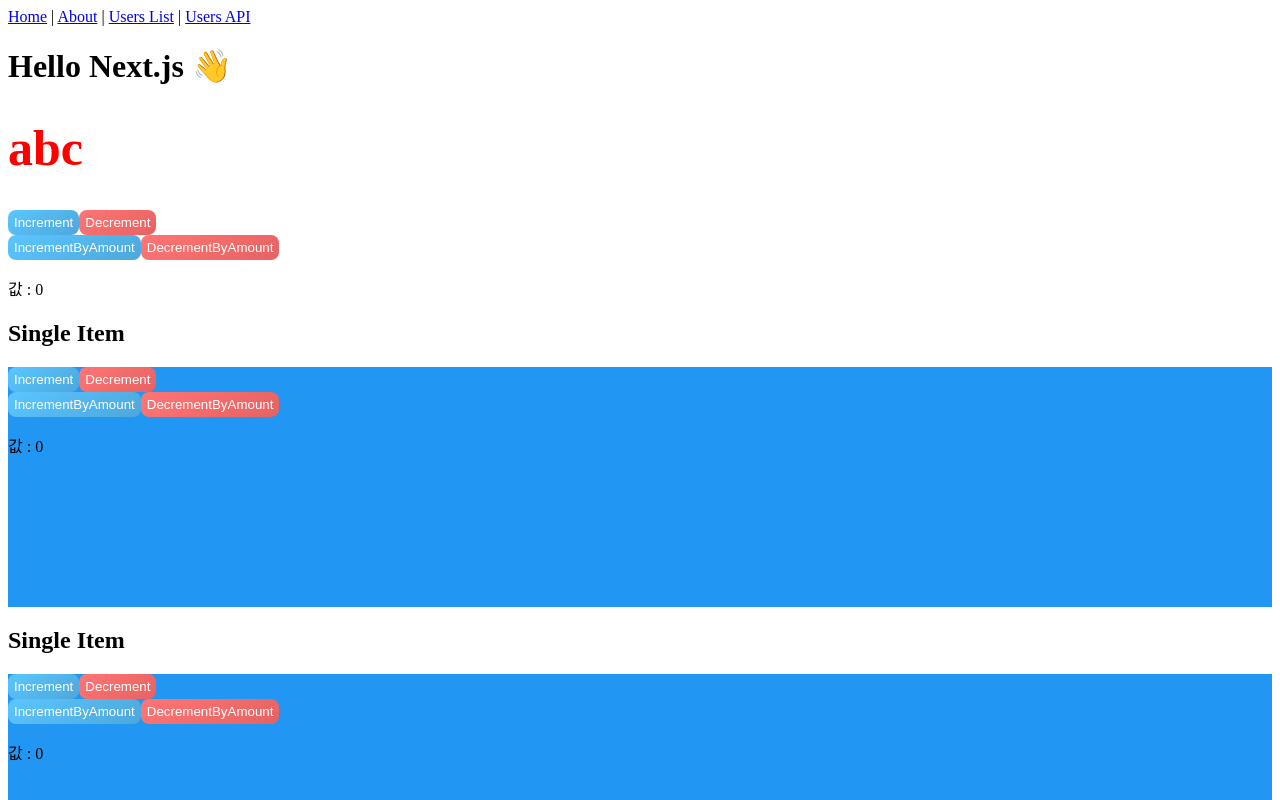
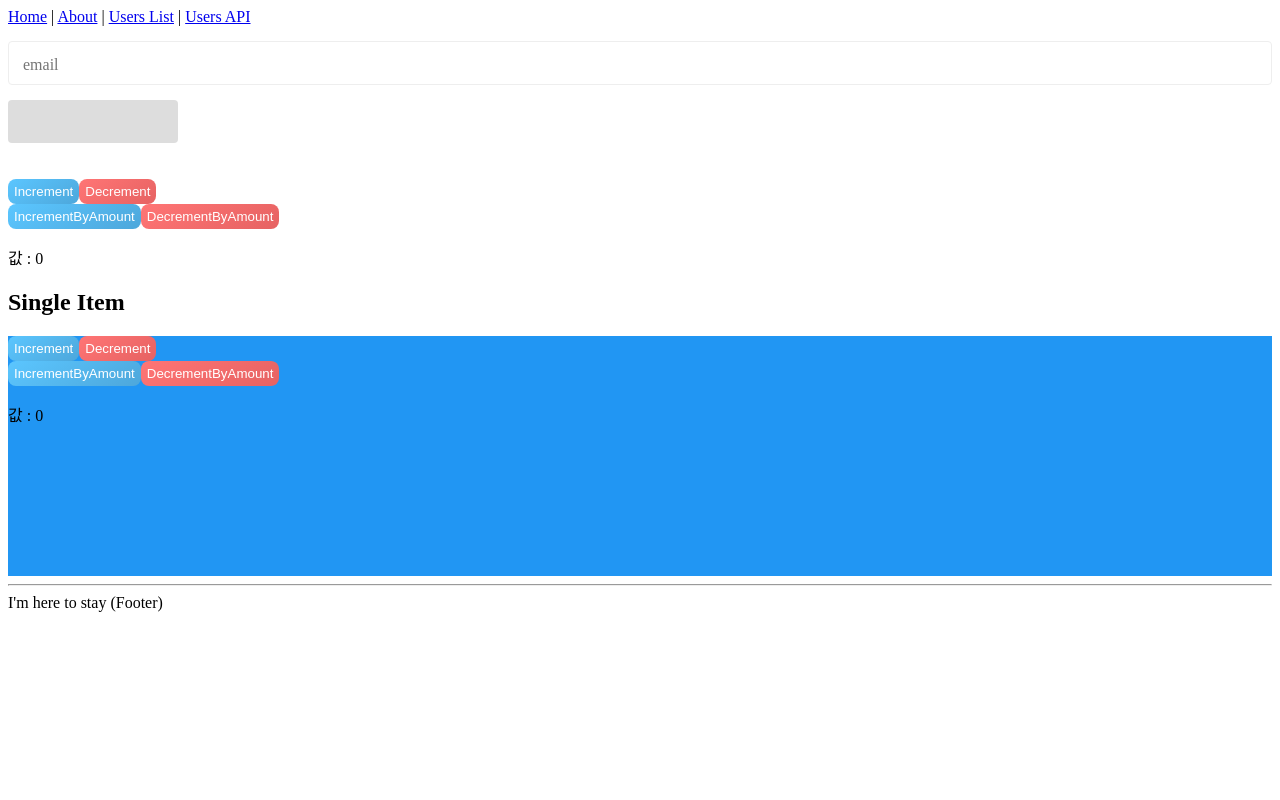
Before and after one commit to algo2000/SeIf, a Next.js app in the folder seif-app/: page / in a window 1280 px wide. Shown: the top 800 px of the page. Built offline with nearby package versions, Linux system fonts and the light colour scheme.

Commit message:
update input animation

```diff
--- /dev/null
+++ b/seif-app/components/textbox/Input.tsx
@@ -0,0 +1,102 @@
+import { ChangeEventHandler, FocusEventHandler, useState } from "react";
+import styled from "styled-components";
+
+type InputStyleType = {
+  focused: Boolean,
+}
+
+const InputContainer = styled.div<InputStyleType>`
+  display:flex;
+  flex-direction: column;
+  margin: 15px 0;
+  position:relative;
+
+  & > input {
+    border: 1px solid #eee;
+    border-radius: 0.25rem;
+    background-color: transparent;
+    outline: none;
+    padding: 12px 3px 12px 15px;
+    font-size: 16px;
+    transition: all 0.2s ease;
+    z-index: 500;
+  }
+  & > label {
+    color: #757575;
+    position: absolute;
+    top: 15px;
+    left: 15px;
+    transition: all 0.2s ease;
+    z-index: 500;
+
+    ${props => props.focused && `
+      font-size: 13px;
+      transform: translateY(-23px) translateX(-5px);
+      z-index: 501;
+      background: white;
+      padding: 0 8px;
+    `}
+  }
+`;
+
+type InputType = {
+  value?: string | undefined,
+  type?: string | undefined,
+  label?: string | undefined,
+  onChange?: any,
+  onFocus?: FocusEventHandler<HTMLInputElement> | undefined,
+  onBlur?: FocusEventHandler<HTMLInputElement> | undefined,
+  setRef?: any,
+}
+
+const Input = ({
+  value,
+  type,
+  label,
+  onChange,
+  onFocus,
+  onBlur,
+  setRef,
+  ...props
+}:InputType) => {
+
+  const [focused, setFocused] = useState<Boolean>(false);
+
+  const handleOnFocus = () => {
+    setFocused(true)
+  }
+
+  const handleOnBlur = () => {
+    setFocused(false)
+  }
+
+  const renderLabel = () => label && <label>{ label }</label>
+
+  const isFocused = focused || String(value).length || type === "date"
+
+  return (
+    <InputContainer focused={isFocused}>
+      { renderLabel() }
+      <input
+        value={value}
+        type={type}
+        onChange={e => onChange(e.target.value)}
+        onFocus={handleOnFocus}
+        onBlur={handleOnBlur}
+        ref={ref => setRef(ref)}
+        {...props}
+      />
+    </InputContainer>
+  )
+}
+
+Input.defaultProps = {
+  type: "text",
+  label: "",
+  onChange: (text: string) => { console.error(`Missing onChange prop: ${text}`) },
+  onFocus: () => {},
+  onBlur: () => {},
+  setRef: () => {},
+}
+
+export default Input
--- a/seif-app/components/textbox/Textbox.tsx
+++ b/seif-app/components/textbox/Textbox.tsx
@@ -23,7 +23,7 @@
   }
 
   const InputStyle = styled.input<focusType>`
-    transition: all 0.2s;
+    transition: all 0.2s ease;
     outline: none;
     border: none;
     border-radius: 4px;
--- a/seif-app/pages/index.tsx
+++ b/seif-app/pages/index.tsx
@@ -1,24 +1,25 @@
-import React from 'react'
+import React, { useState } from 'react'
 import styled from 'styled-components'
 import Layout from '../components/Layout'
+import Input from '../components/textbox/Input'
 import Textbox from '../components/textbox/Textbox'
 import { Counter } from '../features/counter/Counter'
 import { TestSlick } from '../features/slick/TestSlick'
 
-const Title = styled.h1`
-  color: red;
-  font-size: 50px;
-`
 const IndexPage = () => {
+  const [value, setValue] = useState<string>("");
   return (
   <Layout title="Home | Next.js + TypeScript Example">
-    <h1>Hello Next.js 👋</h1>
-    <Title>abc</Title>
+    <Input
+      type="email"
+      label="email"
+      value={value}
+      onChange={(val: string)=> setValue(val)}
+    />
+    <Textbox/>
+    <br/><br/><br/>
     <Counter/>
     <TestSlick/>
-    <TestSlick/>
-    <Counter/>
-    <Textbox/>
   </Layout>
 )}
 
```
